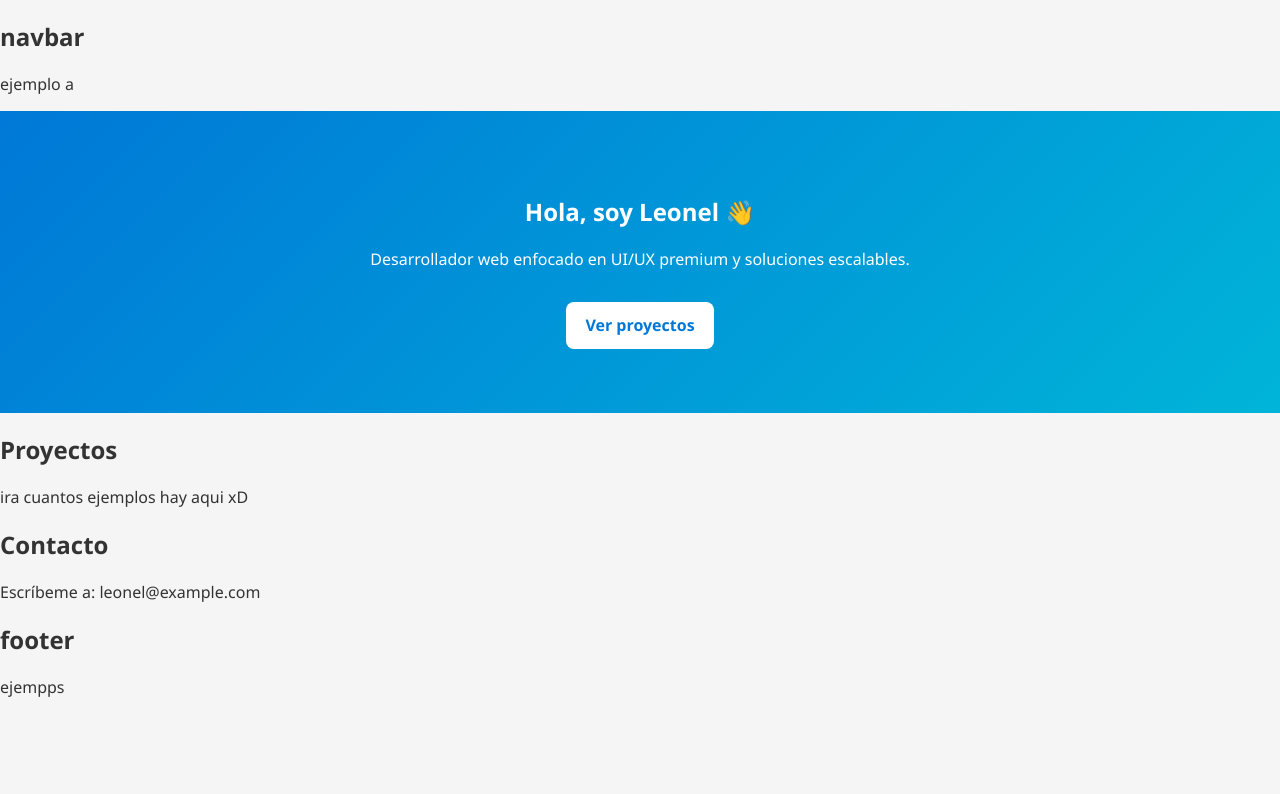
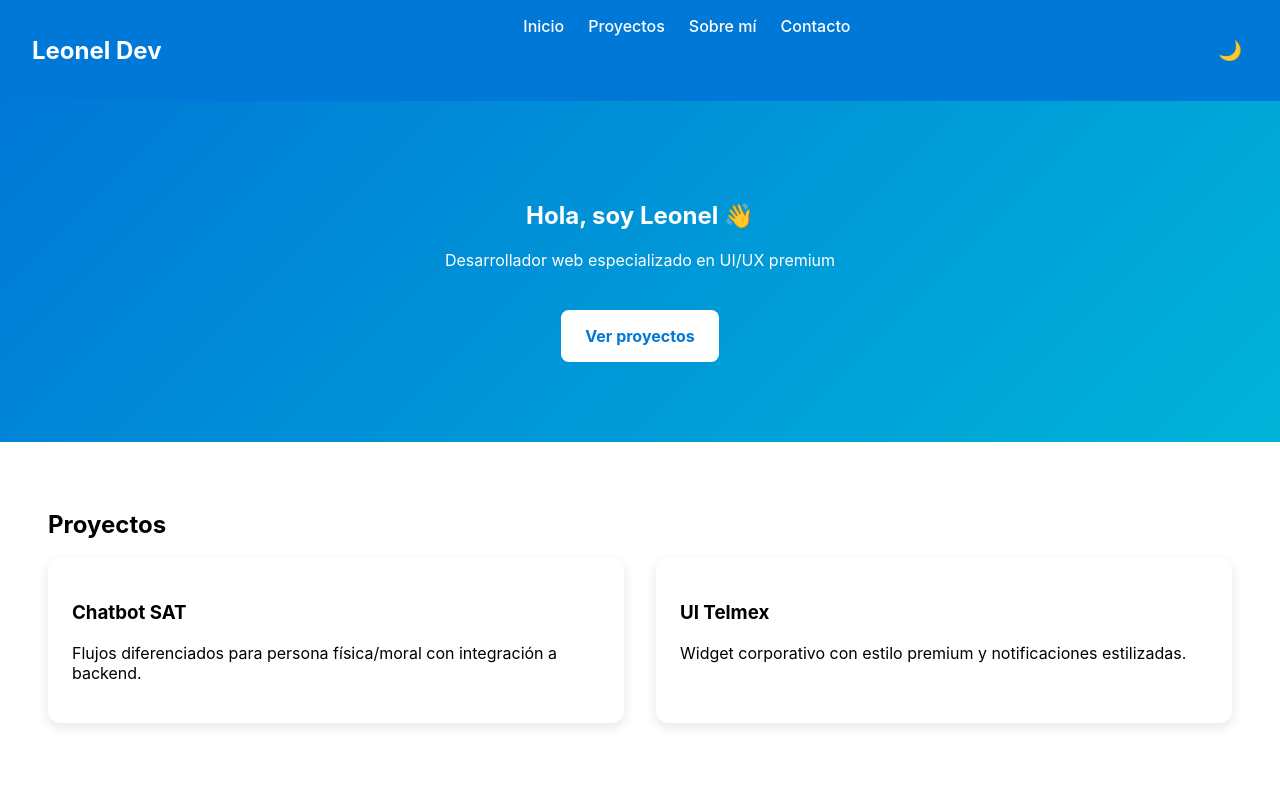
Before and after one commit to junoeltech/Portafolio_JLN, a React (Vite) app: page / in a window 1280 px wide. Shown: the top 794 px of the page. Built offline with nearby package versions, Linux system fonts and the light colour scheme.

Commit message:
Pruebas de color y animaciones del portafolio

```diff
--- a/package.json
+++ b/package.json
@@ -10,6 +10,7 @@
     "preview": "vite preview"
   },
   "dependencies": {
+    "framer-motion": "^12.38.0",
     "react": "^19.2.4",
     "react-dom": "^19.2.4"
   },
--- a/src/App.jsx
+++ b/src/App.jsx
@@ -1,3 +1,4 @@
+import { useTheme } from './context/ThemeContext'
 import Navbar from './components/Navbar'
 import Hero from './components/Hero'
 import Projects from './components/Projects'
@@ -5,14 +6,16 @@ import Contact from './components/Contact'
 import Footer from './components/Footer'
 
 function App() {
+  const { darkMode } = useTheme()
+
   return (
-    <>
+    <div className={darkMode ? 'dark' : ''}>
       <Navbar />
       <Hero />
       <Projects />
       <Contact />
       <Footer />
-    </>
+    </div>
   )
 }
 
--- a/src/components/Contact.jsx
+++ b/src/components/Contact.jsx
@@ -1,6 +1,6 @@
 export default function Contact() {
   return (
-    <section className="contact">
+    <section id="contact" className="contact">
       <h2>Contacto</h2>
       <p>Escríbeme a: leonel@example.com</p>
     </section>
--- a/src/components/Footer.jsx
+++ b/src/components/Footer.jsx
@@ -1,8 +1,11 @@
 export default function Footer() {
   return (
-    <section className="footer">
-      <h2>footer</h2>
-      <p>ejempps</p>
-    </section>
+    <footer className="footer">
+      <p>© 2026 Leonel Dev</p>
+      <div className="socials">
+        <a href="https://github.com/junoeltech">GitHub</a>
+        <a href="https://linkedin.com/in/leonel">LinkedIn</a>
+      </div>
+    </footer>
   )
 }
--- a/src/components/Hero.jsx
+++ b/src/components/Hero.jsx
@@ -1,9 +1,31 @@
+import { motion } from 'framer-motion'
+
 export default function Hero() {
   return (
-    <section className="hero">
-      <h1>Hola, soy Leonel 👋</h1>
-      <p>Desarrollador web enfocado en UI/UX premium y soluciones escalables.</p>
-      <a href="#projects" className="btn">Ver proyectos</a>
+    <section id="hero" className="hero">
+      <motion.h1
+        initial={{ opacity: 0, y: -50 }}
+        animate={{ opacity: 1, y: 0 }}
+        transition={{ duration: 1 }}
+      >
+        Hola, soy Leonel 👋
+      </motion.h1>
+
+      <motion.p
+        initial={{ opacity: 0 }}
+        animate={{ opacity: 1 }}
+        transition={{ delay: 0.5 }}
+      >
+        Desarrollador web especializado en UI/UX premium
+      </motion.p>
+
+      <motion.a
+        href="#projects"
+        className="btn"
+        whileHover={{ scale: 1.1 }}
+      >
+        Ver proyectos
+      </motion.a>
     </section>
   )
 }
--- a/src/components/Navbar.jsx
+++ b/src/components/Navbar.jsx
@@ -1,8 +1,20 @@
+import { useTheme } from '../context/ThemeContext'
+
 export default function Navbar() {
+  const { darkMode, toggleTheme } = useTheme()
+
   return (
-    <section className="navbar">
-      <h2>navbar</h2>
-      <p>ejemplo a</p>
-    </section>
+    <nav className={`navbar ${darkMode ? 'dark' : ''}`}>
+      <h2 className="logo">Leonel Dev</h2>
+      <ul>
+        <li><a href="#hero">Inicio</a></li>
+        <li><a href="#projects">Proyectos</a></li>
+        <li><a href="#about">Sobre mí</a></li>
+        <li><a href="#contact">Contacto</a></li>
+      </ul>
+      <button onClick={toggleTheme}>
+        {darkMode ? '☀️' : '🌙'}
+      </button>
+    </nav>
   )
 }
--- a/src/components/Projects.jsx
+++ b/src/components/Projects.jsx
@@ -1,8 +1,28 @@
+import { motion } from 'framer-motion'
+
 export default function Projects() {
+  const projects = [
+    { title: "Chatbot SAT", description: "Flujos diferenciados para persona física/moral con integración a backend." },
+    { title: "UI Telmex", description: "Widget corporativo con estilo premium y notificaciones estilizadas." }
+  ]
+
   return (
-    <section className="projects">
+    <section id="projects" className="projects">
       <h2>Proyectos</h2>
-      <p>ira cuantos ejemplos hay aqui xD</p>
+      <div className="grid">
+        {projects.map((p, i) => (
+          <motion.div
+            key={i}
+            className="project-card"
+            initial={{ opacity: 0, y: 30 }}
+            animate={{ opacity: 1, y: 0 }}
+            transition={{ duration: 0.5, delay: i * 0.2 }}
+          >
+            <h3>{p.title}</h3>
+            <p>{p.description}</p>
+          </motion.div>
+        ))}
+      </div>
     </section>
   )
 }
--- /dev/null
+++ b/src/context/ThemeContext.jsx
@@ -0,0 +1,17 @@
+import { createContext, useState, useContext } from 'react'
+
+const ThemeContext = createContext()
+
+export function ThemeProvider({ children }) {
+  const [darkMode, setDarkMode] = useState(false)
+
+  const toggleTheme = () => setDarkMode(!darkMode)
+
+  return (
+    <ThemeContext.Provider value={{ darkMode, toggleTheme }}>
+      {children}
+    </ThemeContext.Provider>
+  )
+}
+
+export const useTheme = () => useContext(ThemeContext)
--- a/src/main.jsx
+++ b/src/main.jsx
@@ -1,10 +1,13 @@
 import React from 'react'
 import ReactDOM from 'react-dom/client'
-import App from './App.jsx'
+import App from './App'
 import './styles/global.css'
+import { ThemeProvider } from './context/ThemeContext'
 
 ReactDOM.createRoot(document.getElementById('root')).render(
   <React.StrictMode>
-    <App />
+    <ThemeProvider>
+      <App />
+    </ThemeProvider>
   </React.StrictMode>
 )
--- a/src/styles/global.css
+++ b/src/styles/global.css
@@ -1,24 +1,115 @@
 body {
   margin: 0;
-  font-family: 'Segoe UI', sans-serif;
-  background: #f5f5f5;
-  color: #333;
+  font-family: 'Inter', sans-serif;
+  transition: background 0.3s, color 0.3s;
+}
+
+.dark {
+  background: #121212;
+  color: #f5f5f5;
+}
+
+.navbar {
+  display: flex;
+  justify-content: space-between;
+  padding: 1rem 2rem;
+  background: #0078d7;
+  color: white;
+}
+
+.navbar.dark {
+  background: #1f1f1f;
 }
 
 .hero {
   text-align: center;
-  padding: 4rem 2rem;
+  padding: 5rem 2rem;
   background: linear-gradient(135deg, #0078d7, #00b4d8);
   color: white;
 }
 
+.projects {
+  padding: 3rem;
+}
+
+.grid {
+  display: grid;
+  grid-template-columns: repeat(auto-fit, minmax(280px, 1fr));
+  gap: 2rem;
+}
+
+.project-card {
+  background: #fff;
+  border-radius: 12px;
+  box-shadow: 0 4px 12px rgba(0,0,0,0.1);
+  padding: 1.5rem;
+  transition: transform 0.3s;
+}
+
+.project-card:hover {
+  transform: translateY(-5px);
+}
+
 .btn {
   display: inline-block;
-  margin-top: 1rem;
-  padding: 0.8rem 1.2rem;
+  margin-top: 1.5rem;
+  padding: 1rem 1.5rem;
   background: #fff;
   color: #0078d7;
   border-radius: 8px;
+  font-weight: bold;
   text-decoration: none;
+  transition: transform 0.3s;
+}
+
+.btn:hover {
+  transform: scale(1.05);
+}
+
+.footer {
+  text-align: center;
+  padding: 2rem;
+  background: #0078d7;
+  color: white;
+}
+
+.footer .socials a {
+  margin: 0 1rem;
+  color: white;
+  text-decoration: none;
+}
+
+.logo {
+  font-size: 1.5rem;
   font-weight: bold;
 }
+
+.navbar button {
+  background: transparent;
+  border: none;
+  font-size: 1.2rem;
+  cursor: pointer;
+  color: white;
+}
+
+.navbar.dark button {
+  color: #f5f5f5;
+}
+
+.navbar ul {
+  list-style: none;
+  display: flex;
+  gap: 1.5rem;
+  margin: 0;
+  padding: 0;
+}
+
+.navbar ul li a {
+  color: white;
+  text-decoration: none;
+  font-weight: 500;
+}
+
+.navbar ul li a:hover {
+  text-decoration: underline;
+}
```
Also changed, not shown: 1 other file (tests, documents, lock files or other folders).
